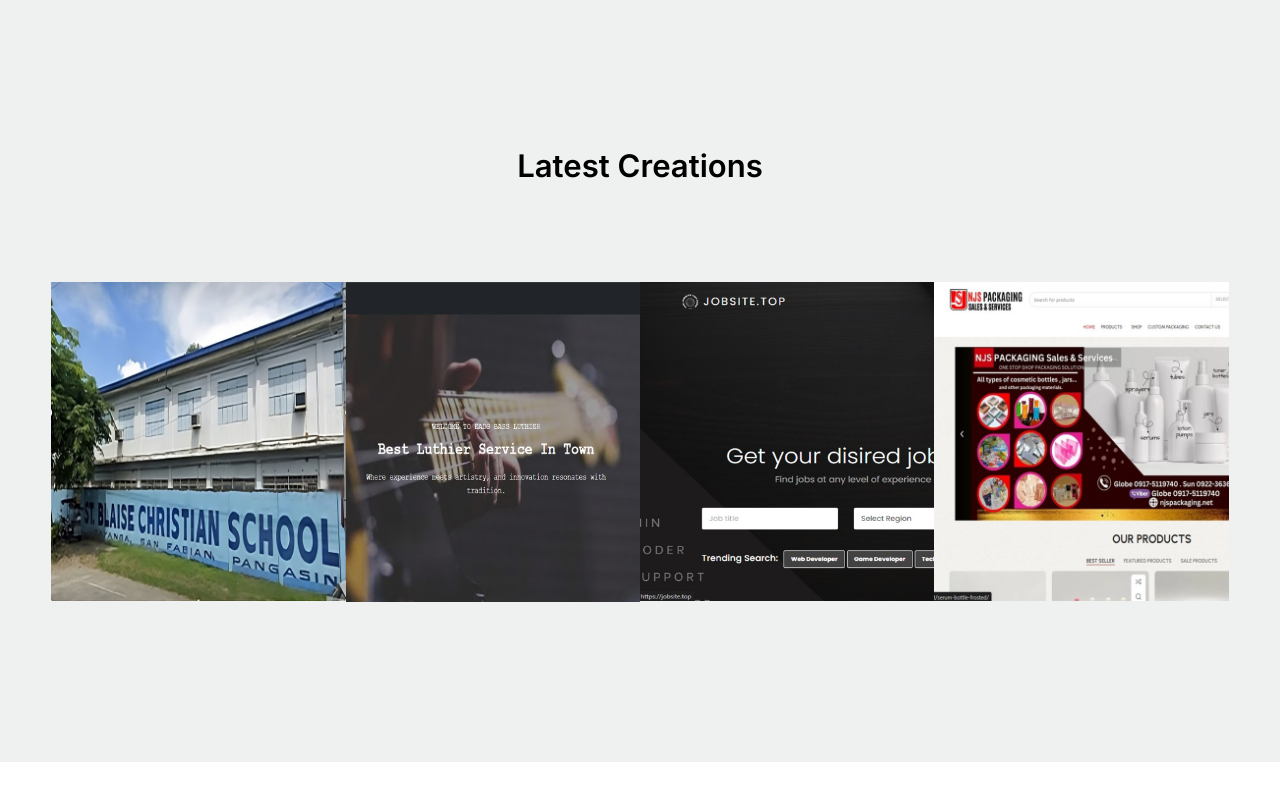
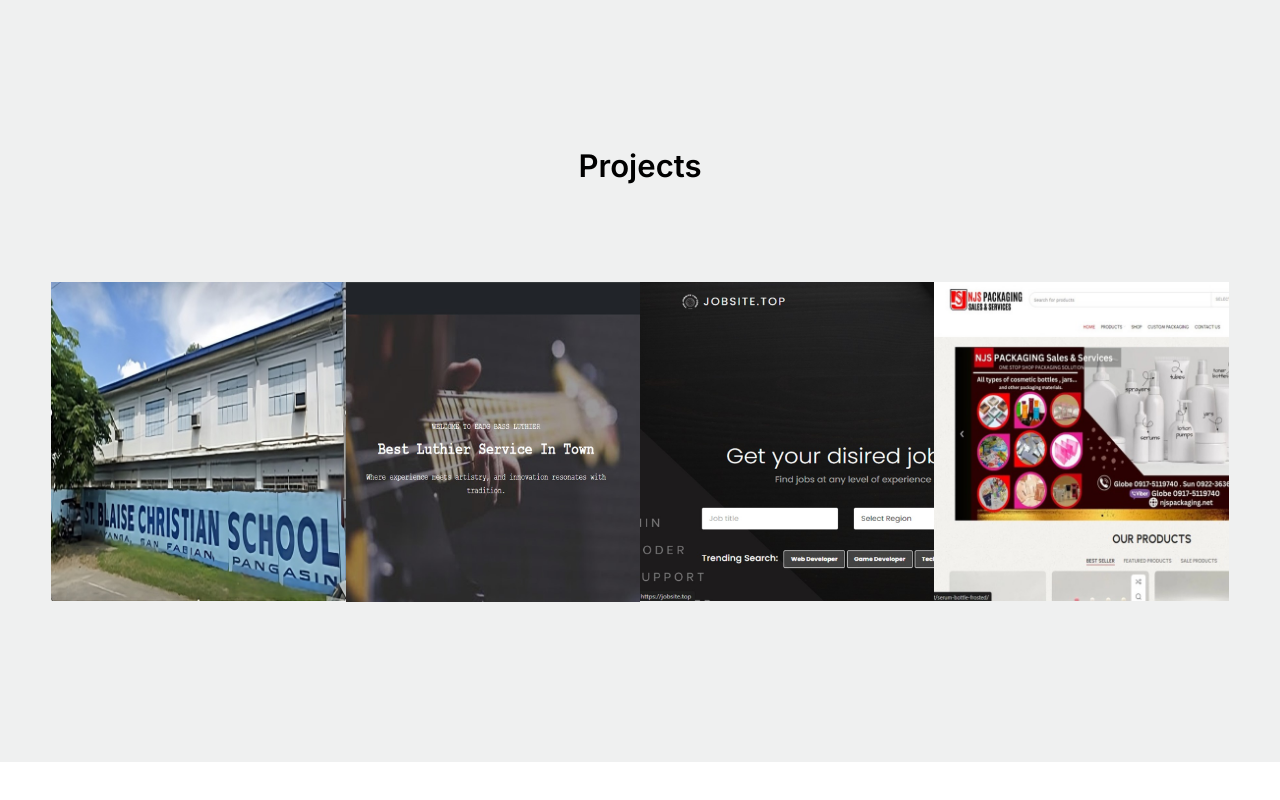
Before and after one commit to imcastronuevo/onlinePortfoflio, a plain HTML site: page index.html in a window 1280 px wide. Shown: the part 1839-2639 px from the top of the page. Drawn offline with Linux system fonts and the light colour scheme.

Commit message:
updated title

```diff
--- a/index.html
+++ b/index.html
@@ -129,7 +129,7 @@
     <section id="portfolio" class="s-portfolio target-section">
       <div class="row s-portfolio__header">
         <div class="column large-12">
-          <h3>Latest Creations</h3>
+          <h3>Projects</h3>
         </div>
       </div>
 
```
